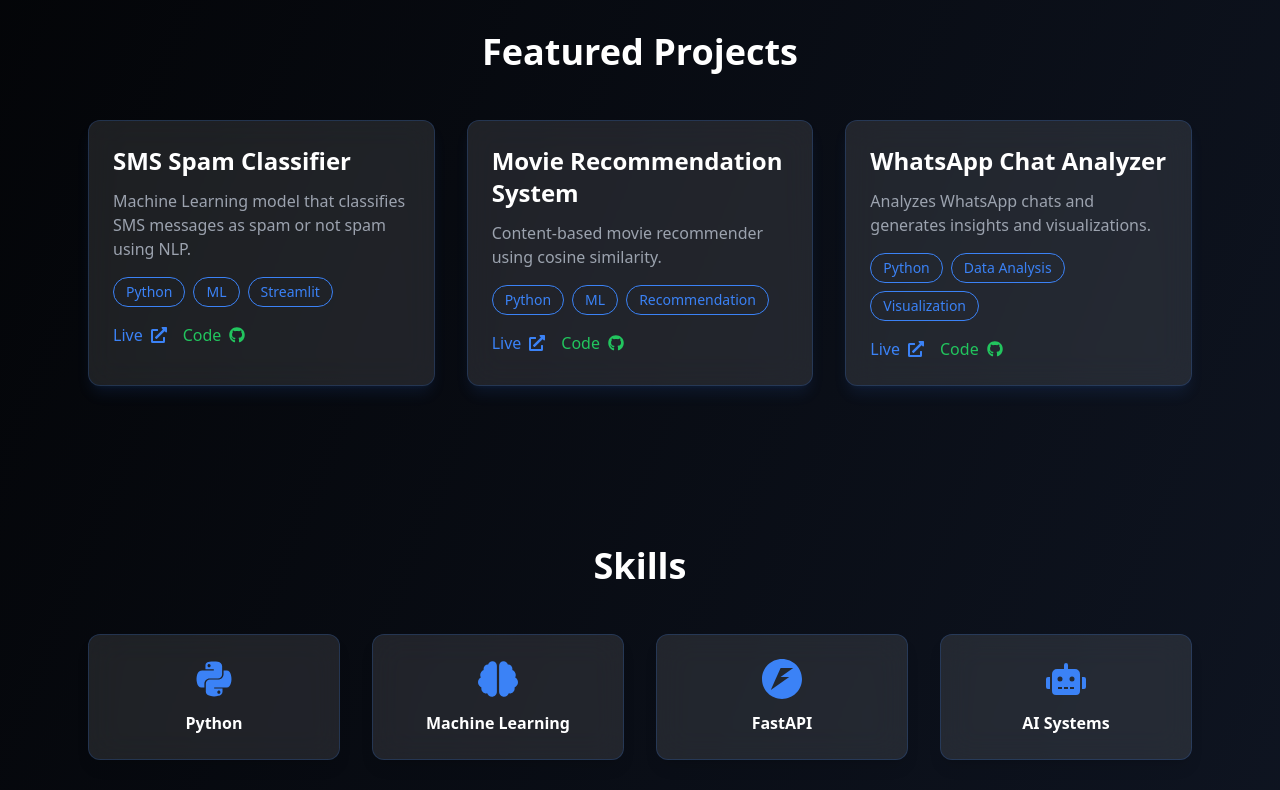
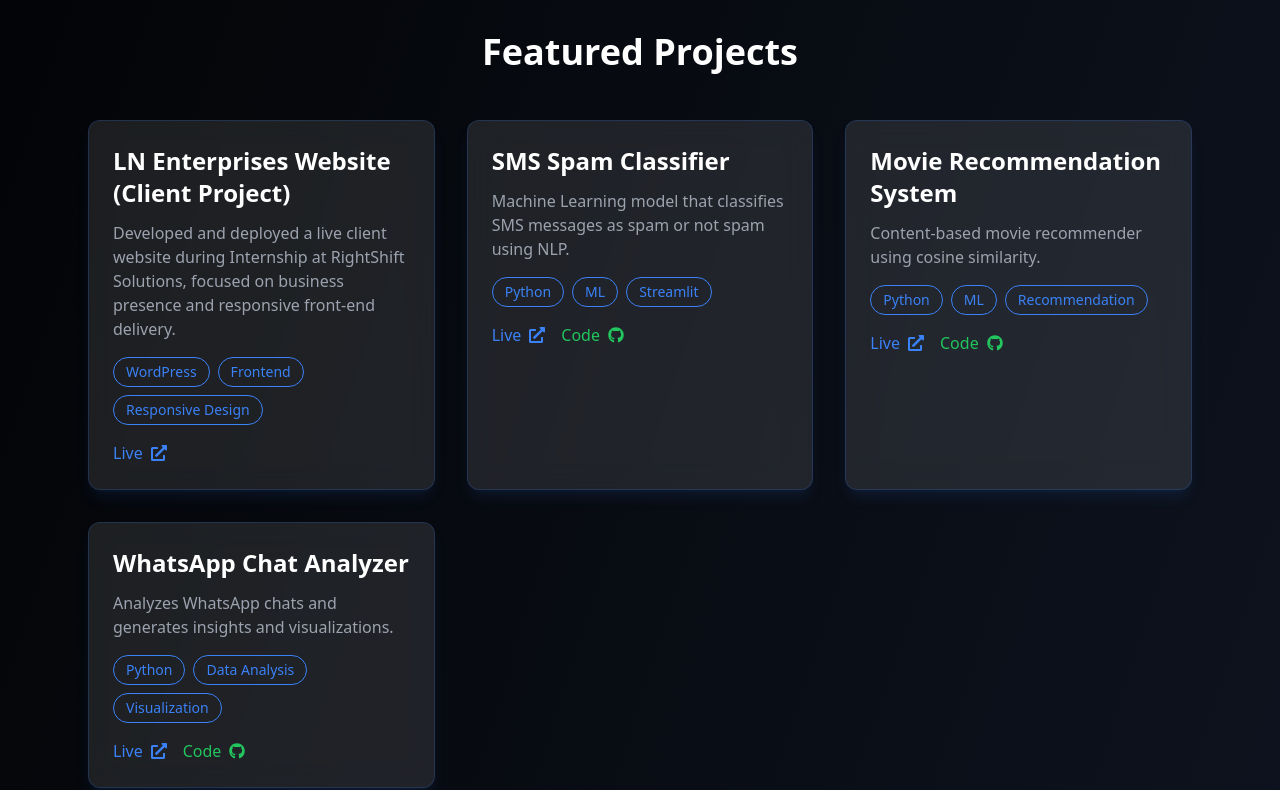
Before and after one commit to irfan-pathan-09/portfolio, a React (Vite) app: page / in a window 1280 px wide. Shown: the part 1300-2090 px from the top of the page. Built offline with nearby package versions, Linux system fonts and the light colour scheme.

Commit message:
adding more Skills

```diff
--- a/src/components/Projects.jsx
+++ b/src/components/Projects.jsx
@@ -4,6 +4,13 @@ import { FaGithub, FaExternalLinkAlt } from "react-icons/fa";
 export default function Projects() {
 
   const projects = [
+    {
+      title: "LN Enterprises Website (Client Project)",
+      desc: "Developed and deployed a live client website during Internship at RightShift Solutions, focused on business presence and responsive front-end delivery.",
+      live: "https://lnenterprisesind.in/",
+      github: "",
+      tech: ["WordPress", "Frontend", "Responsive Design"]
+    },
     {
       title: "SMS Spam Classifier",
       desc: "Machine Learning model that classifies SMS messages as spam or not spam using NLP.",
@@ -107,6 +114,7 @@ export default function Projects() {
                 Live <FaExternalLinkAlt/>
               </a>
 
+              {project.github && (
                 <a
                   href={project.github}
                   target="_blank"
@@ -118,6 +126,7 @@ export default function Projects() {
                 >
                   Code <FaGithub/>
                 </a>
+              )}
 
             </div>
 
--- a/src/components/Skills.jsx
+++ b/src/components/Skills.jsx
@@ -1,6 +1,7 @@
 import { motion } from "framer-motion";
 import { SiOpenai } from "react-icons/si";
 import { SiFastapi } from "react-icons/si";
+import { SiWordpress, SiJavascript, SiReact, SiTailwindcss } from "react-icons/si";
 import { FaRobot } from "react-icons/fa";
 import {
   FaPython,
@@ -8,7 +9,9 @@ import {
   FaChartBar,
   FaFileExcel,
   FaBrain,
-  FaChartPie
+  FaChartPie,
+  FaHtml5,
+  FaCss3Alt
 } from "react-icons/fa";
 
 import {
@@ -32,6 +35,12 @@ export default function Skills() {
     { name: "Streamlit", icon: <SiStreamlit size={40}/> },
     { name: "Excel", icon: <FaFileExcel size={40}/> },
     { name: "SQL", icon: <FaDatabase size={40}/> },
+    { name: "WordPress", icon: <SiWordpress size={40}/> },
+    { name: "HTML5", icon: <FaHtml5 size={40}/> },
+    { name: "CSS3", icon: <FaCss3Alt size={40}/> },
+    { name: "JavaScript", icon: <SiJavascript size={40}/> },
+    { name: "React", icon: <SiReact size={40}/> },
+    { name: "Tailwind CSS", icon: <SiTailwindcss size={40}/> },
   ];
 
   return (
@@ -53,7 +62,7 @@ export default function Skills() {
             key={index}
             initial={{opacity:0, y:40}}
             animate={{opacity:1, y:0}}
-            transition={{durationm: 0.4}}
+            transition={{duration: 0.4}}
             whileHover={{
               scale:1.1,
               boxShadow:"0px 0px 20px rgba(59,130,246,0.6)"
```
Lines whose indentation alone changed are shown as unchanged.
